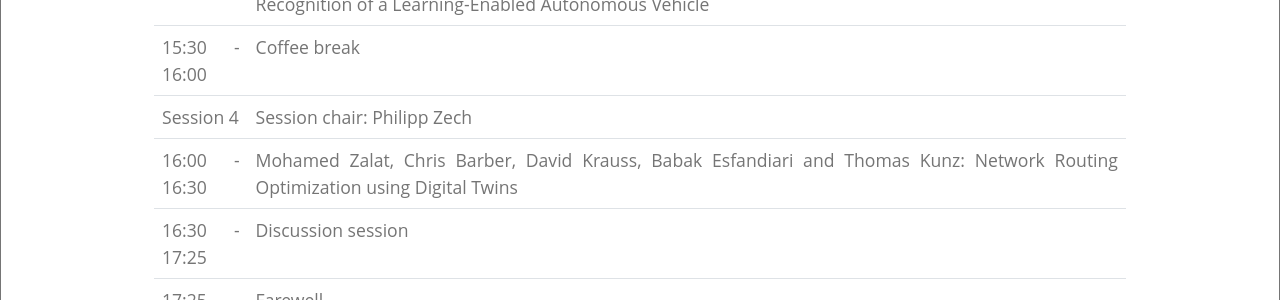
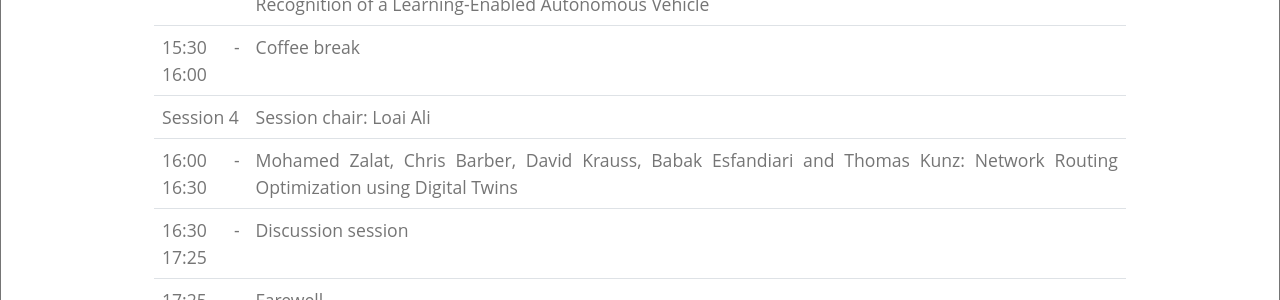
Before and after one commit to thedude81/dtworkshop, a Jekyll site: the page built from index.html, in a window 1280 px wide and 900 px high, scrolled down 4044 px. Shown: the part 155-455 px from the top of the window. Built offline with Jekyll 4.4.1, drawn with Linux system fonts in a browser that asks for light colours.

Commit message:
Update index.html

```diff
--- a/index.html
+++ b/index.html
@@ -175,7 +175,7 @@ has_children: true
           </tr>
           <tr>
             <td>Session 4</td>
-            <td>Session chair: Philipp Zech</td>
+            <td>Session chair: Loai Ali</td>
           </tr>
           <tr>
             <td>16:00 - 16:30</td>
```
